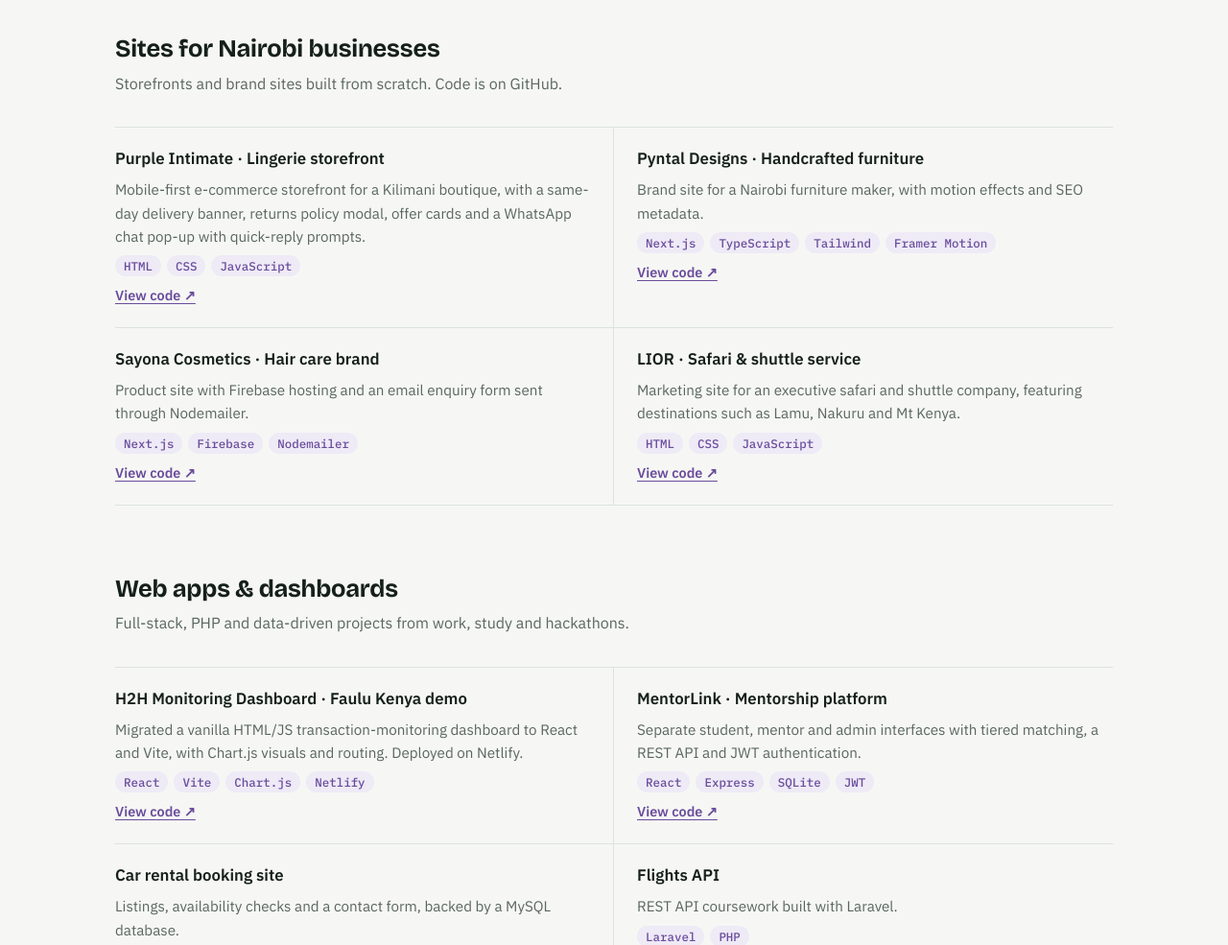
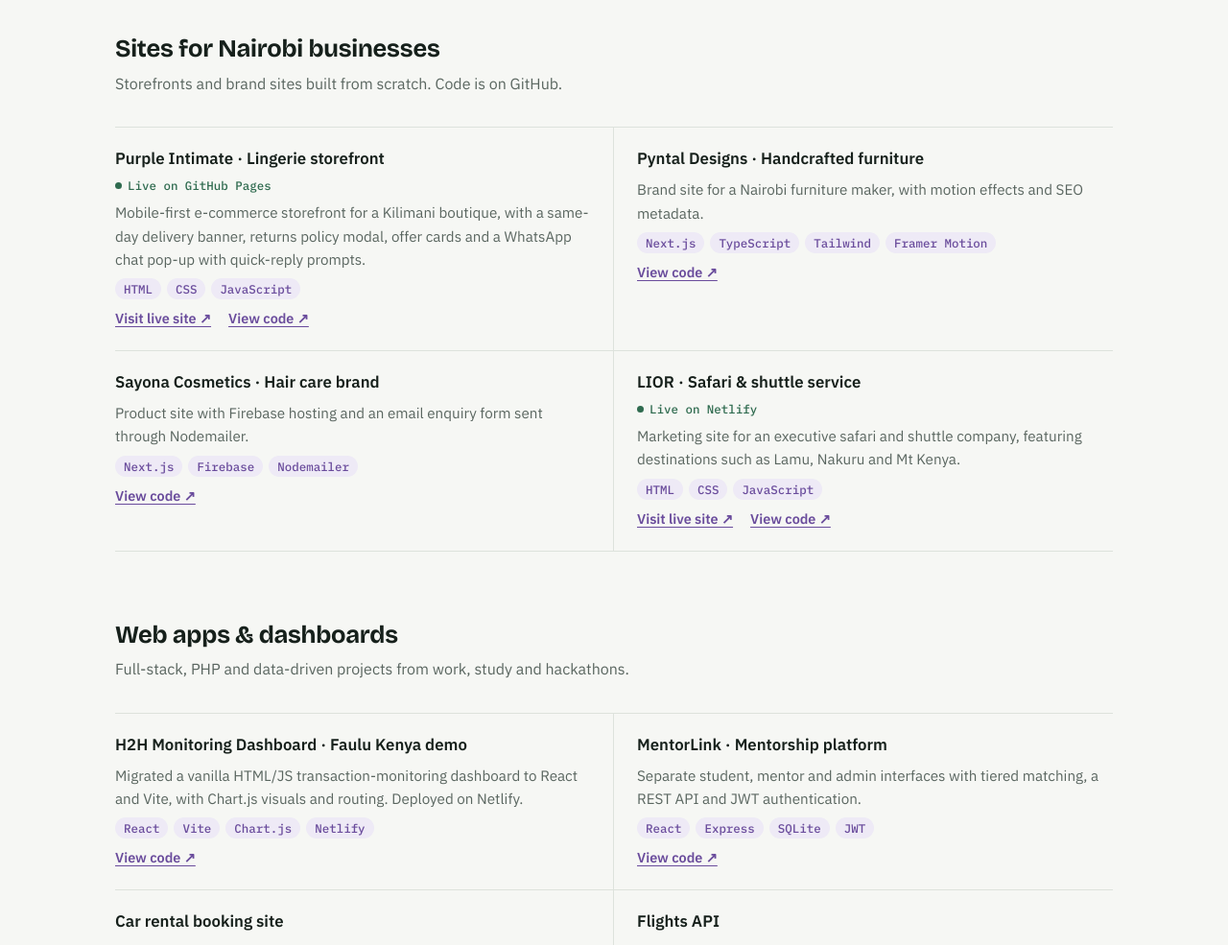
Before and after one commit to Craggy-sense/Craggy-sense.github.io, a plain HTML site: page index.html in a window 1280 px wide. Shown: the part 1360-2345 px from the top of the page at 96% size. Drawn offline with nearby package versions, Linux system fonts and the light colour scheme.

Commit message:
Add files via upload

```diff
--- a/index.html
+++ b/index.html
@@ -100,6 +100,7 @@ h2 { font: 700 1.6rem/1.2 var(--display); margin: 0 0 8px; letter-spacing: -.01e
 .item h3 { font: 600 1.05rem/1.3 var(--body); margin: 0; }
 .item p { margin: 0; color: var(--muted); font-size: .95rem; }
 .item a { font-size: .9rem; font-weight: 600; }
+.links { display: flex; flex-wrap: wrap; gap: 6px 18px; }
 
 /* capabilities */
 .caps { display: grid; grid-template-columns: repeat(4, minmax(0, 1fr)); gap: 28px; }
@@ -187,10 +188,10 @@ footer { font-size: .85rem; color: var(--muted); }
     <h2 id="biz">Sites for Nairobi businesses</h2>
     <p class="sub">Storefronts and brand sites built from scratch. Code is on GitHub.</p>
     <div class="grid">
-      <div class="item"><h3>Purple Intimate · Lingerie storefront</h3><p>Mobile-first e-commerce storefront for a Kilimani boutique, with a same-day delivery banner, returns policy modal, offer cards and a WhatsApp chat pop-up with quick-reply prompts.</p><div class="chips"><span>HTML</span><span>CSS</span><span>JavaScript</span></div><a href="https://github.com/Craggy-sense/purple-intimate" target="_blank" rel="noopener">View code ↗</a></div>
+      <div class="item"><h3>Purple Intimate · Lingerie storefront</h3><span class="status">Live on GitHub Pages</span><p>Mobile-first e-commerce storefront for a Kilimani boutique, with a same-day delivery banner, returns policy modal, offer cards and a WhatsApp chat pop-up with quick-reply prompts.</p><div class="chips"><span>HTML</span><span>CSS</span><span>JavaScript</span></div><div class="links"><a href="https://craggy-sense.github.io/purple-intimate/" target="_blank" rel="noopener">Visit live site ↗</a><a href="https://github.com/Craggy-sense/purple-intimate" target="_blank" rel="noopener">View code ↗</a></div></div>
       <div class="item"><h3>Pyntal Designs · Handcrafted furniture</h3><p>Brand site for a Nairobi furniture maker, with motion effects and SEO metadata.</p><div class="chips"><span>Next.js</span><span>TypeScript</span><span>Tailwind</span><span>Framer Motion</span></div><a href="https://github.com/Craggy-sense/Furniture_Web" target="_blank" rel="noopener">View code ↗</a></div>
       <div class="item"><h3>Sayona Cosmetics · Hair care brand</h3><p>Product site with Firebase hosting and an email enquiry form sent through Nodemailer.</p><div class="chips"><span>Next.js</span><span>Firebase</span><span>Nodemailer</span></div><a href="https://github.com/Craggy-sense/SayonaCosmetics" target="_blank" rel="noopener">View code ↗</a></div>
-      <div class="item"><h3>LIOR · Safari &amp; shuttle service</h3><p>Marketing site for an executive safari and shuttle company, featuring destinations such as Lamu, Nakuru and Mt Kenya.</p><div class="chips"><span>HTML</span><span>CSS</span><span>JavaScript</span></div><a href="https://github.com/Craggy-sense/Lior-Comfort" target="_blank" rel="noopener">View code ↗</a></div>
+      <div class="item"><h3>LIOR · Safari &amp; shuttle service</h3><span class="status">Live on Netlify</span><p>Marketing site for an executive safari and shuttle company, featuring destinations such as Lamu, Nakuru and Mt Kenya.</p><div class="chips"><span>HTML</span><span>CSS</span><span>JavaScript</span></div><div class="links"><a href="https://lior-comfort.netlify.app" target="_blank" rel="noopener">Visit live site ↗</a><a href="https://github.com/Craggy-sense/Lior-Comfort" target="_blank" rel="noopener">View code ↗</a></div></div>
     </div>
   </section>
 
```
